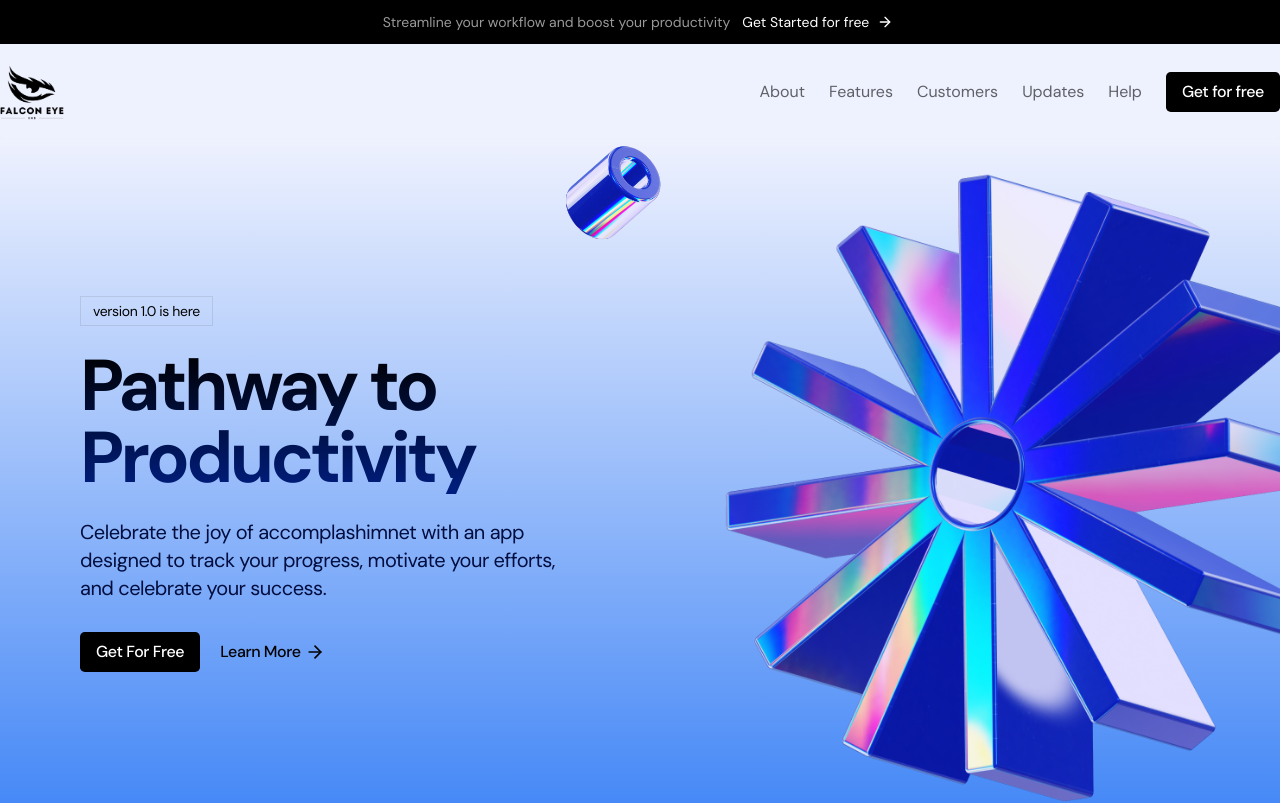
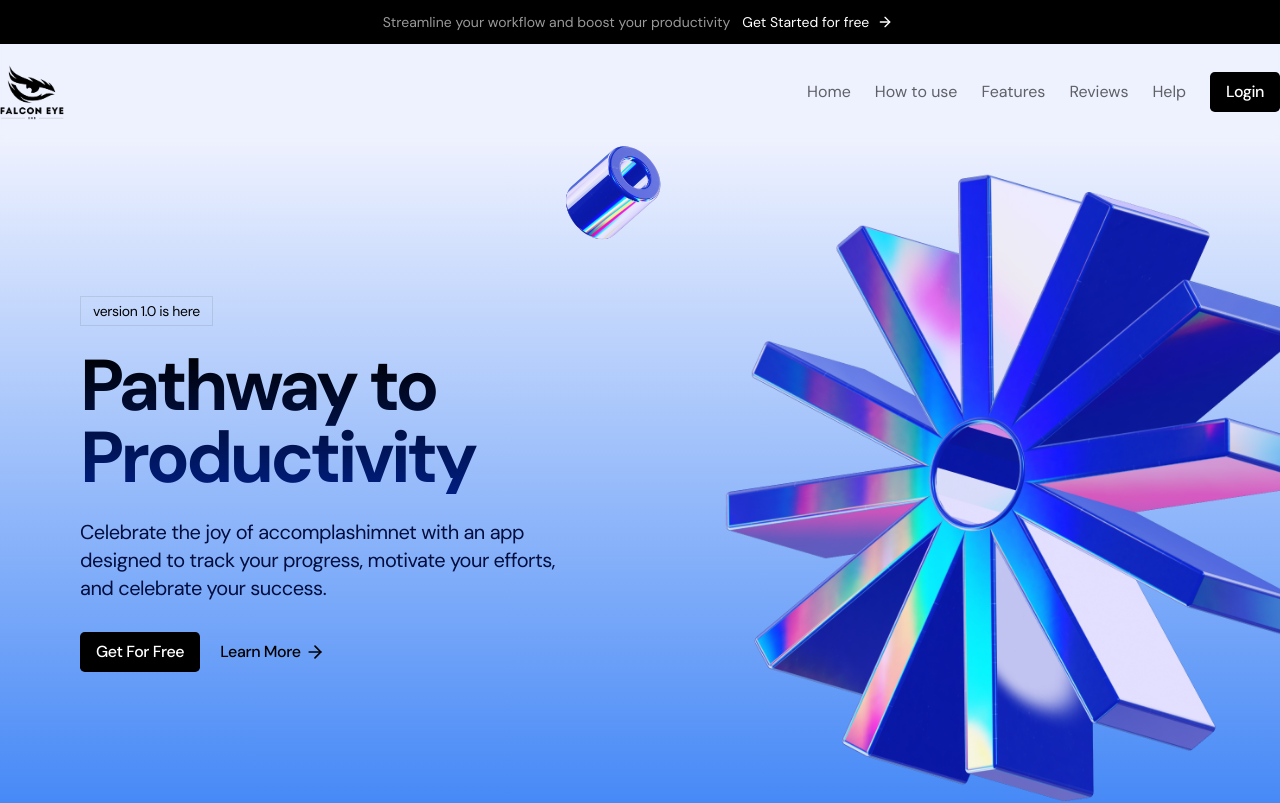
Before and after one commit to NipunShrivats/Falcon-eye-EMS, a Next.js app: page / in a window 1280 px wide. Shown: the top 803 px of the page. Built offline with nearby package versions, Linux system fonts and the light colour scheme.

Commit message:
changes on Nov23, commit no.7

```diff
--- a/package.json
+++ b/package.json
@@ -15,6 +15,7 @@
     "next": "15.0.3",
     "react": "19.0.0-rc-66855b96-20241106",
     "react-dom": "19.0.0-rc-66855b96-20241106",
+    "react-scroll": "^1.9.0",
     "remixicon": "^4.5.0",
     "tailwind-merge": "^2.5.4",
     "tailwindcss-animate": "^1.0.7"
@@ -23,6 +24,7 @@
     "@types/node": "^20",
     "@types/react": "^18",
     "@types/react-dom": "^18",
+    "@types/react-scroll": "^1.8.10",
     "eslint": "^8",
     "eslint-config-next": "15.0.3",
     "postcss": "^8",
--- a/src/app/globals.css
+++ b/src/app/globals.css
@@ -78,6 +78,10 @@
     gap: 2rem;
   }
 
+  .navBarStyle a {
+    cursor: pointer;
+  }
+
   .isActive {
     transform: rotate(90deg);
     transition: 0.2s;
@@ -88,6 +92,10 @@
     transition: 0.2s;
   }
 
+  .hamburger {
+    cursor: pointer;
+  }
+
   /* .navVisible {
     left: -100px;
 
@@ -96,5 +104,4 @@
   .NavHidden {
     left: 200px;
   } */
-
 }
--- a/src/components/SideNav.tsx
+++ b/src/components/SideNav.tsx
@@ -1,5 +1,13 @@
 import React from "react";
-import Link from "next/link";
+// import Link from "next/link";
+import {
+  Link,
+  Button,
+  Element,
+  Events,
+  animateScroll as scroll,
+  scrollSpy,
+} from "react-scroll";
 
 export default function SideNav(isActive: { isActive: boolean }) {
   console.log("from sidenav", isActive);
@@ -9,12 +17,23 @@ export default function SideNav(isActive: { isActive: boolean }) {
     ${isActive ? "navVisible" : "NavHidden"}`}
     >
       <nav className="relative navBarStyle text-black">
-        <Link href="#">About</Link>
-        <Link href="#">Features</Link>
-        <Link href="#">Customers</Link>
-        <Link href="#">Updates</Link>
-        <Link href="#">Help</Link>
-        <button className="btn btn-primary">Get for free</button>
+        <Link to="header" smooth={true} offset={-5000} duration={500}>
+          Home
+        </Link>
+        <Link to="product" smooth={true} offset={-100} duration={500}>
+          How to use
+        </Link>
+        <Link to="pricing" smooth={true} offset={-100} duration={500}>
+          Features
+        </Link>
+        <Link to="testimonials" smooth={true} offset={-400} duration={500}>
+          Reviews
+        </Link>
+        <Link to="footer" smooth={true} offset={100} duration={500}>
+          Help
+        </Link>
+
+        <button className="btn btn-primary">Login</button>
       </nav>
     </section>
   );
--- a/src/components/sections/Footer.tsx
+++ b/src/components/sections/Footer.tsx
@@ -6,7 +6,10 @@ import Link from "next/link";
 import { Instagram, Github } from "lucide-react";
 export const Footer = () => {
   return (
-    <footer className="bg-black text-[#BCBCBC] text-sm py-10 text-center">
+    <footer
+      className="bg-black text-[#BCBCBC] text-sm py-10 text-center"
+      id="footer"
+    >
       <div className="container">
         <div className="flex justify-center items-center flex-col">
           <Image src={logo} height={40} alt="" className="w-20" />
--- a/src/components/sections/Header.tsx
+++ b/src/components/sections/Header.tsx
@@ -3,7 +3,15 @@ import { ArrowRight, AlignJustify } from "lucide-react";
 import Logo1 from "@/assets/falcon1-logo.png";
 import SideNav from "../SideNav";
 
-import Link from "next/link";
+// import Link from "next/link";
+import {
+  Link,
+  Button,
+  Element,
+  Events,
+  animateScroll as scroll,
+  scrollSpy,
+} from "react-scroll";
 import Image from "next/image";
 import { useState } from "react";
 
@@ -16,7 +24,7 @@ export const Header = () => {
   };
 
   return (
-    <header className="sticky top-0 backdrop-blur-sm z-20">
+    <header className="sticky top-0 backdrop-blur-sm z-20" id="header">
       {/* sidebar component */}
       {/* <SideNav isActive={isClick} /> */}
       {isClick && <SideNav isActive={isClick} />}
@@ -45,13 +53,28 @@ export const Header = () => {
             {/* hamburger icon */}
 
             <nav className="hidden md:flex gap-6 text-black/60 items-center">
-              <Link href="#">About</Link>
-              <Link href="#">Features</Link>
-              <Link href="#">Customers</Link>
-              <Link href="#">Updates</Link>
-              <Link href="#">Help</Link>
+              <Link to="header" smooth={true} offset={-5000} duration={500}>
+                Home
+              </Link>
+              <Link to="product" smooth={true} offset={-100} duration={500}>
+                How to use
+              </Link>
+              <Link to="pricing" smooth={true} offset={-100} duration={500}>
+                Features
+              </Link>
+              <Link
+                to="testimonials"
+                smooth={true}
+                offset={-400}
+                duration={500}
+              >
+                Reviews
+              </Link>
+              <Link to="footer" smooth={true} offset={100} duration={500}>
+                Help
+              </Link>
 
-              <button className="btn btn-primary">Get for free</button>
+              <button className="btn btn-primary">Login</button>
             </nav>
           </div>
         </div>
--- a/src/components/sections/Pricing.tsx
+++ b/src/components/sections/Pricing.tsx
@@ -55,7 +55,7 @@ const pricingTiers = [
 
 export const Pricing = () => {
   return (
-    <section className="py-24 bg-white">
+    <section className="py-24 bg-white" id="pricing">
       <div className="container">
         <div className="section-heading">
           <h2 className="section-title ">Pricing</h2>
--- a/src/components/sections/ProductShowcase.tsx
+++ b/src/components/sections/ProductShowcase.tsx
@@ -6,7 +6,10 @@ import Image from "next/image";
 
 export const ProductShowcase = () => {
   return (
-    <section className="bg-gradient-to-b from-[#ffffff] to-[#D2DCFF] py-24 overflow-x-clip">
+    <section
+      className="bg-gradient-to-b from-[#ffffff] to-[#D2DCFF] py-24 overflow-x-clip"
+      id="product"
+    >
       <div className="container">
         <div className="section-heading">
           <div className="flex justify-center ">
--- a/src/components/sections/Testimonials.tsx
+++ b/src/components/sections/Testimonials.tsx
@@ -82,6 +82,7 @@ const TestimonialsColumn = (props: {
         "flex flex-col items-center justify-center gap-6 mt-10 masking-effect-topBottom",
         props.className
       )}
+      id="testimonials"
     >
       {props.testimonials.map(({ text, imageSrc, name, username }, index) => (
         <div className="card" key={index}>
```
Also changed, not shown: 1 other file (tests, documents, lock files or other folders).
